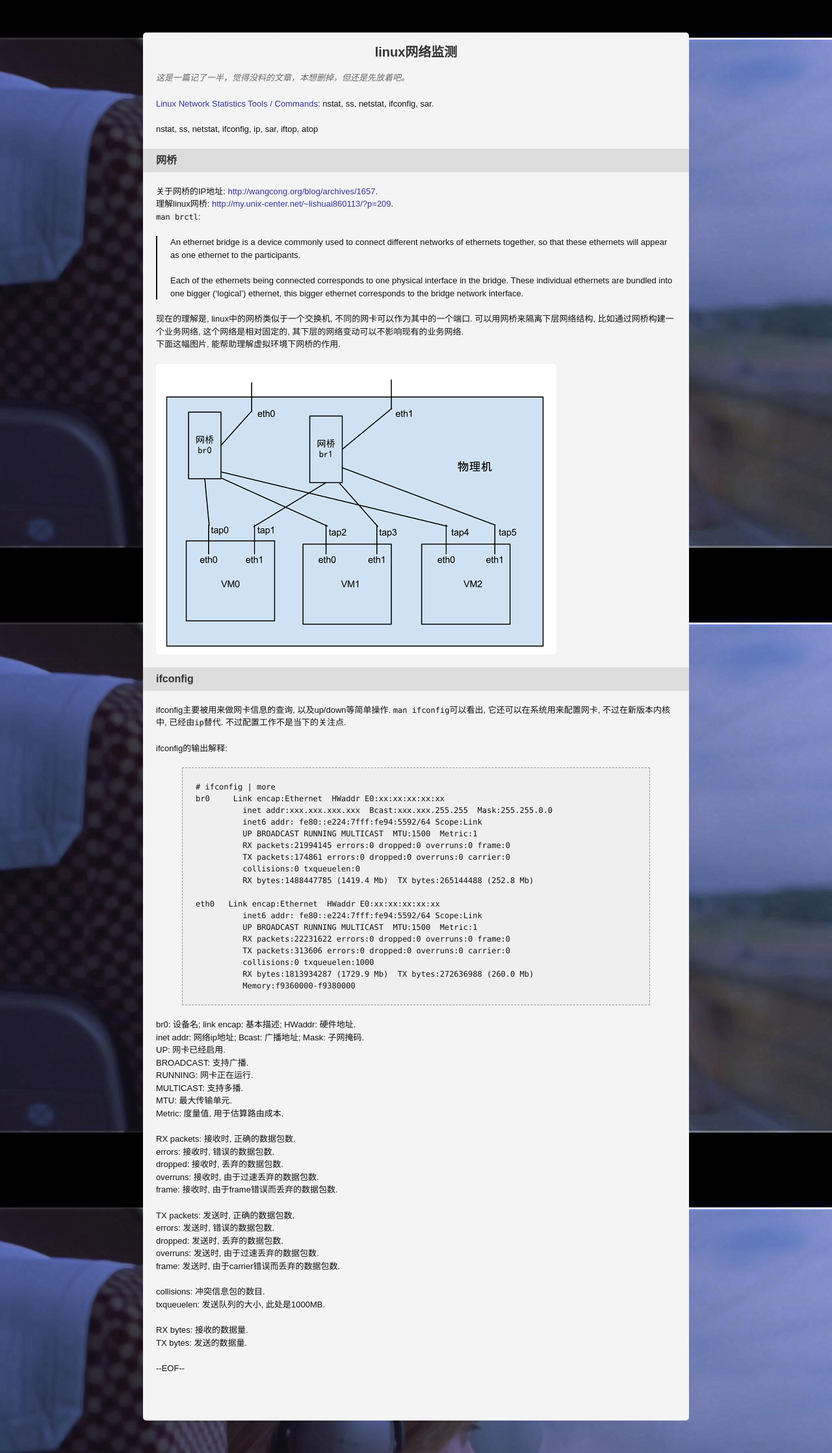
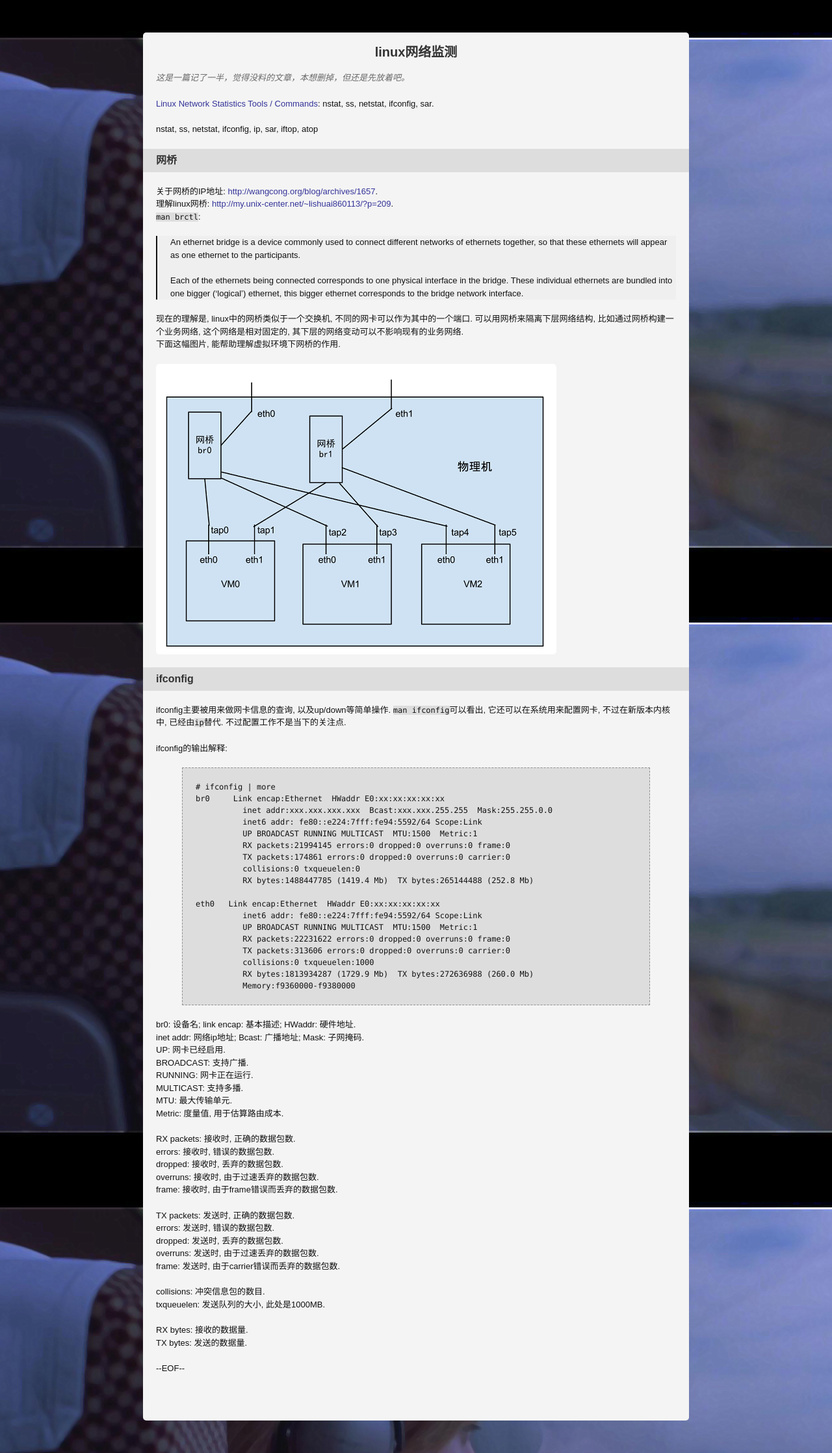
Before and after one commit to tfengmao/xanfeng, a Jekyll site: the page built from trash/2012-07-11-network-monitor.md, in a window 1280 px wide. Shown: the whole page at 65% size. Built offline with Jekyll 4.4.1, drawn with Linux system fonts in a browser that asks for light colours; Markdown is read by kramdown in place of the engine named in the settings; comment, search, counter and statistics services are not loaded.

```diff
--- a/css/style.css
+++ b/css/style.css
@@ -234,7 +234,8 @@
 	font-family:"Monaco","Monaco",monospace;
 	font-size:12px;
 	line-height:150%;
-	background-color: #EFEFEF;
+	/* background-color: #EFEFEF; */
+	background-color: #DDDDDD;
 	margin:0 0 0 0px;
 }
 pre {
@@ -245,8 +246,9 @@
 	-moz-box-shadow:0 -1px 0 #444444;
 	background-color:#EFEFEF;
 	color:#FFFFFF;
-	font-size:13px; */
-	background-color:#EFEFEF;
+	font-size:13px;
+	background-color:#EFEFEF; */
+	background-color:#DDDDDD;
 	border: 1px dashed #909090;
 	margin:0 0 0 0px;
 	padding:20px;
@@ -275,6 +277,7 @@
 blockquote {
 	margin: 20px 0;
 	color: #111;
+	background-color:#EFEFEF;
 	border-left: 2px solid #111;
 	padding-left: 20px;
 }
```
